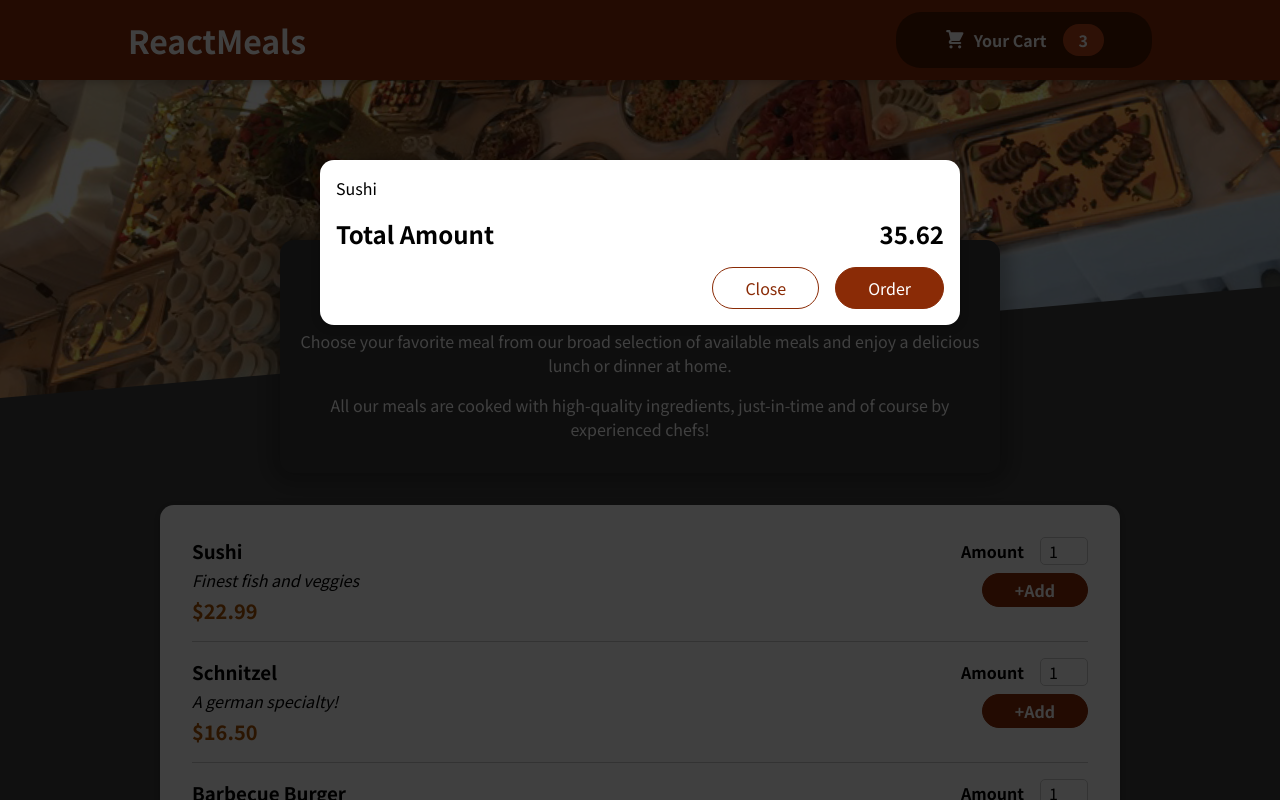
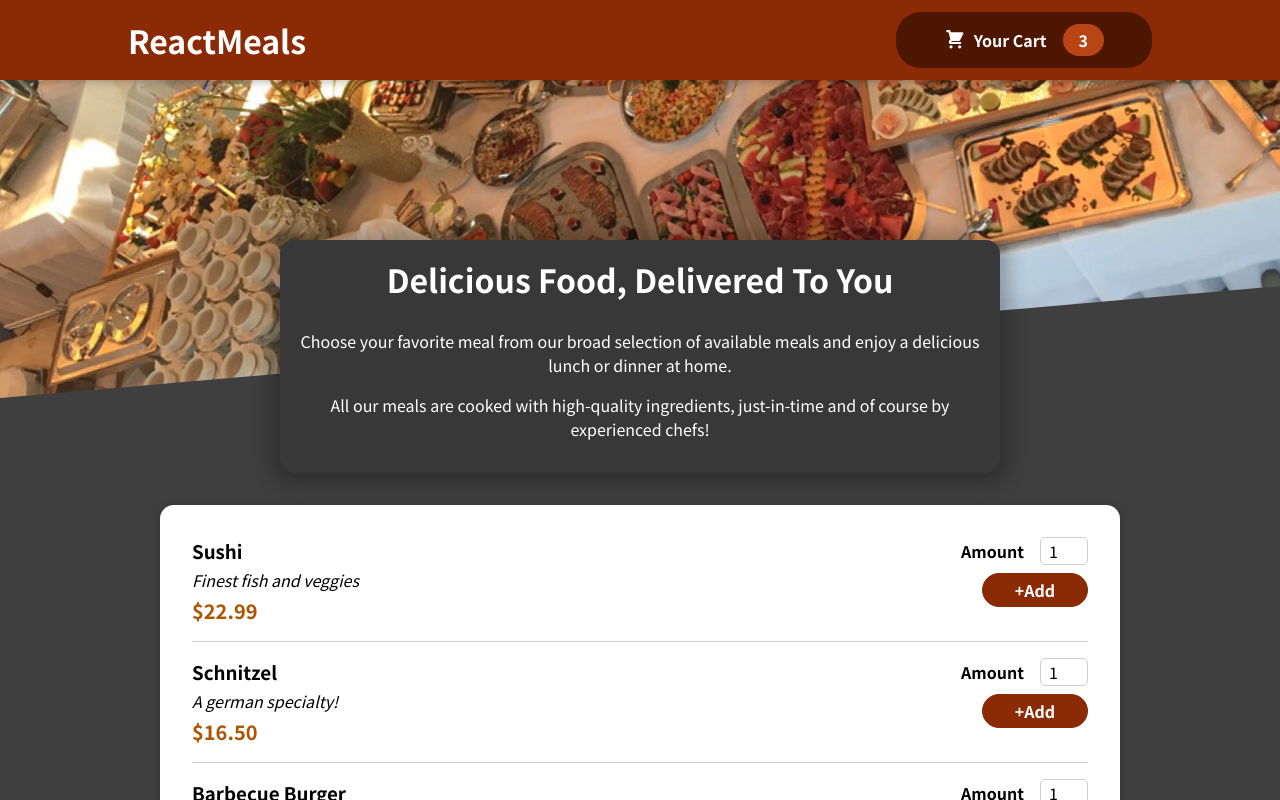
Before and after one commit to zhowez/Project5-React-Complete-Guide, a React (Create React App) app: page / in a window 1280 px wide. Shown: the top 800 px of the page. Built offline with nearby package versions, Linux system fonts and the light colour scheme.

Commit message:
added modal logic

```diff
--- a/src/App.js
+++ b/src/App.js
@@ -1,14 +1,24 @@
-import React from "react";
+import React, { useState } from "react";
 
 import Header from "./components/Layout/Header";
 import Meals from "./components/Meals/Meals";
 import Cart from "./components/Cart/Cart";
 
 function App() {
+  const [cartIsShown, setCartIsShown] = useState(false);
+
+  const showCartHandler = () => {
+    setCartIsShown(true);
+  };
+
+  const hideCartHandler = () => {
+    setCartIsShown(false);
+  };
+
   return (
     <>
-      <Cart />
-      <Header />
+      {cartIsShown && <Cart onHideCart={hideCartHandler} />}
+      <Header onShowCart={showCartHandler} />
       <main>
         <Meals />
       </main>
--- a/src/components/Cart/Cart.js
+++ b/src/components/Cart/Cart.js
@@ -12,14 +12,16 @@
   );
 
   return (
-    <Modal>
+    <Modal onHideCart={props.onHideCart}>
       {cartItems}
       <div className={styles.total}>
         <span>Total Amount</span>
         <span>35.62</span>
       </div>
       <div className={styles.actions}>
-        <button className={styles["button--alt"]}>Close</button>
+        <button className={styles["button--alt"]} onClick={props.onHideCart}>
+          Close
+        </button>
         <button className={styles.button}>Order</button>
       </div>
     </Modal>
--- a/src/components/Layout/Header.js
+++ b/src/components/Layout/Header.js
@@ -8,7 +8,7 @@
     <React.Fragment>
       <header className={styles.header}>
         <h1> ReactMeals</h1>
-        <HeaderCardButton>Cart</HeaderCardButton>
+        <HeaderCardButton onClick={props.onShowCart}>Cart</HeaderCardButton>
       </header>
       <div className={styles["main-image"]}>
         <img src={mealsImage} alt="A table full of delicious food!" />
--- a/src/components/Layout/HeaderCardButton.js
+++ b/src/components/Layout/HeaderCardButton.js
@@ -3,7 +3,7 @@
 
 const HeaderCardButton = (props) => {
   return (
-    <button className={styles.button}>
+    <button className={styles.button} onClick={props.onClick}>
       <span className={styles.icon}>
         <CartIcon />
       </span>
--- a/src/components/UI/Modal.js
+++ b/src/components/UI/Modal.js
@@ -3,7 +3,7 @@
 import ReactDOM from "react-dom";
 
 const Backdrop = (props) => {
-  return <div className={styles.backdrop} />;
+  return <div className={styles.backdrop} onClick={props.onHideCart} />;
 };
 
 const ModalOverlay = (props) => {
@@ -19,7 +19,10 @@
 const Modal = (props) => {
   return (
     <Fragment>
-      {ReactDOM.createPortal(<Backdrop />, portalElement)}
+      {ReactDOM.createPortal(
+        <Backdrop onHideCart={props.onHideCart} />,
+        portalElement
+      )}
       {ReactDOM.createPortal(
         <ModalOverlay>{props.children}</ModalOverlay>,
         portalElement
```
Also changed, not shown: 1 other file (tests, documents, lock files or other folders).
